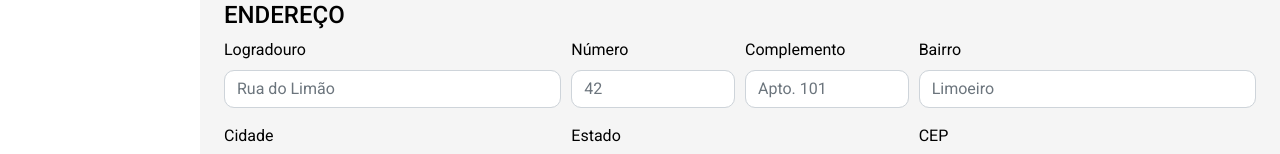
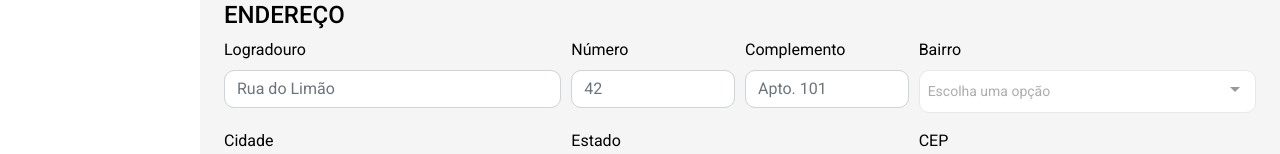
Before and after one commit to TheMarini/naasp-web, a Vue app: page /acolhido/adicionar in a window 1280 px wide. Shown: the part 551-705 px from the top of the page. Built offline with nearby package versions, Linux system fonts and the light colour scheme; no server answers; a small style sheet from the web is missing; what vue-sweetalert2, vue-the-mask would draw is missing.

Commit message:
[^] Neighborhood text field to multiselect

```diff
--- a/src/components/forms/PersonalDataForm.vue
+++ b/src/components/forms/PersonalDataForm.vue
@@ -163,8 +163,16 @@
           </div>
           <div class="form-group col-md-4">
             <label for="neighborhood">Bairro</label>
-            <input @input="$emit('update:neighborhood', $event.target.value)" type="text"
-              class="form-control _rounded" id="neighborhood" placeholder="Limoeiro">
+            <multiselect id="neighborhood" v-model="neighborhood" :options="options.neighborhood"
+              track-by="id" label="name" :taggable="true"
+              @tag="createOption('neighborhood', $event)"
+              @remove="destroyCreatedOption('neighborhood', $event)"
+              @select="destroyUnnusedCreatedOptions('neighborhood')"
+              openDirection="bottom" tag-placeholder="Adicionar novo bairro"
+              placeholder="Escolha uma opção" selectLabel="Pressione enter para selecionar"
+              selectedLabel="Selecionado" deselectLabel="Pressione enter para remover seleção"
+            >
+            </multiselect>
           </div>
         </div>
         <div class="form-row">
@@ -250,6 +258,7 @@ export default {
       age: null,
       isUnderAge: false,
       religion: null,
+      neighborhood: null,
       options: {
         religion: [
           {
@@ -269,6 +278,12 @@ export default {
             name: 'Catolicismo',
           },
         ],
+        neighborhood: [
+          {
+            id: 0,
+            name: 'Limoeiro',
+          },
+        ],
       },
     };
   },
@@ -286,6 +301,9 @@ export default {
     },
     religion() {
       this.$emit('update:religion', this.religion);
+    },
+    neighborhood() {
+      this.$emit('update:neighborhood', this.neighborhood);
     },
   },
   methods: {
```
